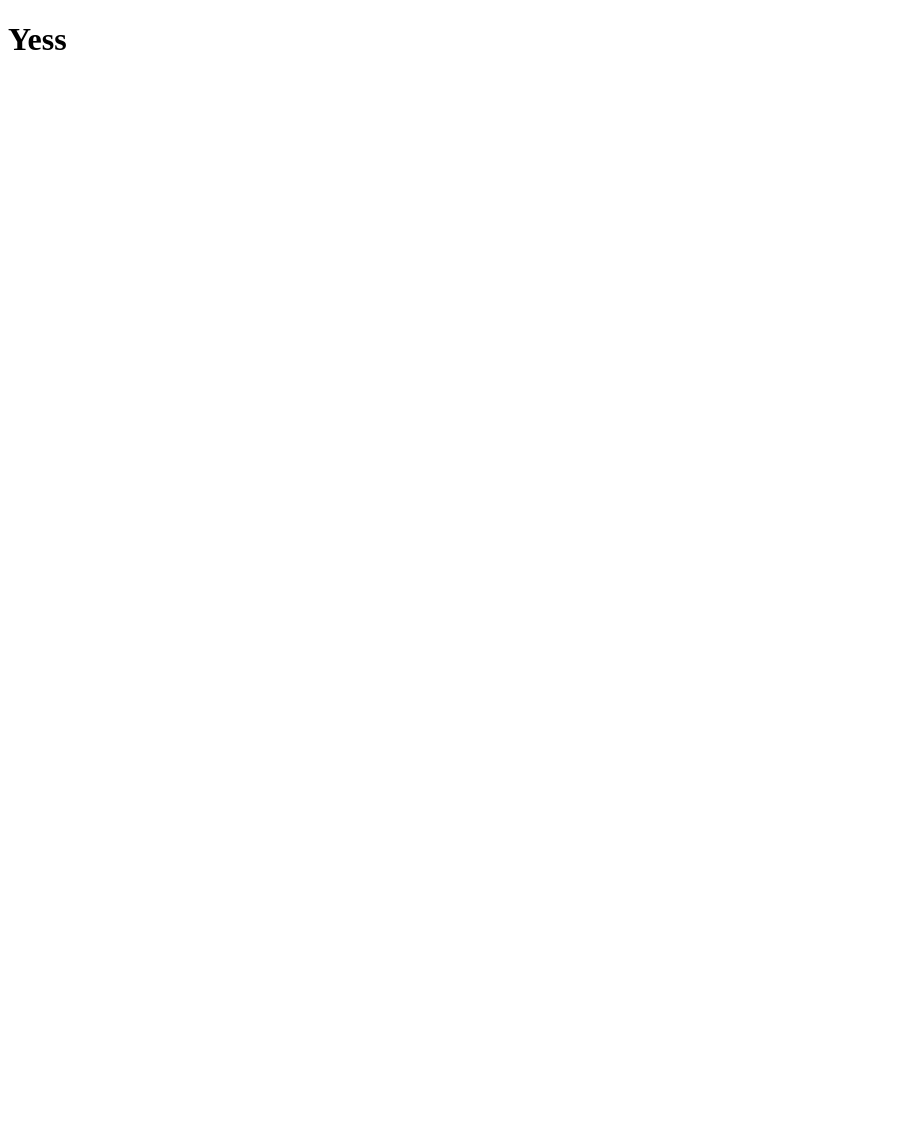
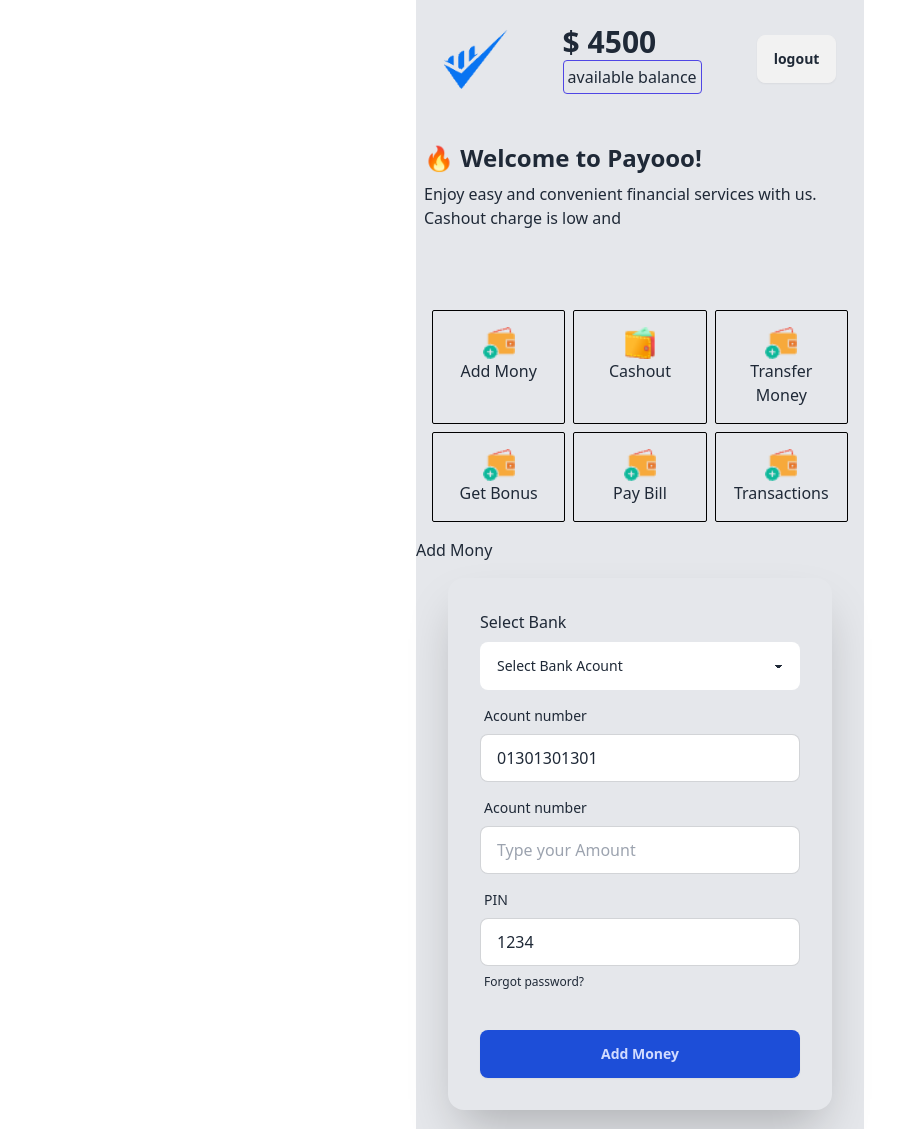
Before and after one commit to anamolhasan/payoo-MFS, a plain HTML site: page main.html in a window 1280 px wide. Shown: the top 1129 px of the page, without its empty margins (0-919 px from the left). Before the commit the page ends 800 px from the top, so only its background shows below. Drawn offline with nearby package versions, Linux system fonts and the light colour scheme.

Commit message:
main desing complite

```diff
--- a/main.html
+++ b/main.html
@@ -3,9 +3,107 @@
 <head>
     <meta charset="UTF-8">
     <meta name="viewport" content="width=device-width, initial-scale=1.0">
-    <title>Document</title>
+    <title>main</title>
+    <link href="https://cdn.jsdelivr.net/npm/daisyui@4.12.23/dist/full.min.css" rel="stylesheet" type="text/css" />
+    <script src="https://cdn.tailwindcss.com"></script>
+
 </head>
 <body>
-    <h1>Yess</h1>
+    <section class="max-w-md  min-h-screen mx-auto bg-gray-200 py-6">
+        <header>
+            <nav class="flex justify-around items-center">
+                <img class="w-16" src="./assets/Group.png" alt="">
+                <div>
+                    <h1 class="text-3xl font-bold">$ 4500</h1>
+                    <p class="border border-indigo-600  rounded p-1 ">available balance</p>
+                </div>
+                <button class="btn">logout</button>
+            </nav>
+            <section class="mt-10">
+                <div class="p-2">
+                    <h1 class="text-2xl font-bold mb-2">🔥 Welcome to Payooo!</h1>
+                   <p>Enjoy easy and convenient financial services with us. Cashout charge is low and </p>
+                </div>
+
+                <div class="cards grid grid-cols-3 mt-14 gap-2 p-4">
+                    <div class="cursor-pointer box border border-black p-4 text-center rounded-sm">
+                        <img class="w-8 mx-auto" src="./assets/wallet1.png" alt="">
+                        <h3>Add Mony</h3>
+                    </div>
+                    <div class="box border border-black p-4 text-center rounded-sm">
+                        <img class="w-8 mx-auto" src="./assets/purse1.png" alt="">
+                        <h3>Cashout</h3>
+                    </div>
+                    <div class="box border border-black p-4 text-center rounded-sm">
+                        <img class="w-8 mx-auto" src="./assets/wallet1.png" alt="">
+                        <h3>Transfer Money</h3>
+                    </div>
+                    <div class="box border border-black p-4 text-center rounded-sm">
+                        <img class="w-8 mx-auto" src="./assets/wallet1.png" alt="">
+                        <h3>Get Bonus</h3>
+                    </div>
+                    <div class="box border border-black p-4 text-center rounded-sm">
+                        <img class="w-8 mx-auto" src="./assets/wallet1.png" alt="">
+                        <h3>Pay Bill</h3>
+                    </div>
+                    <div class="box border border-black p-4 text-center rounded-sm">
+                        <img class="w-8 mx-auto" src="./assets/wallet1.png" alt="">
+                        <h3>Transactions</h3>
+                    </div>
+
+                </div>
+
+                <section>
+                    <h1>Add Mony</h1>
+
+                    <div class="">
+                        <div class="hero-content flex-col lg:flex-row-reverse">
+
+                          <div class="card  w-full max-w-sm shrink-0 shadow-2xl">
+                            <form class="card-body">
+                                <legend>Select Bank</legend>
+                                <select class="select w-full max-w-xs">
+                                    <option disabled selected>Select Bank Acount</option>
+                                    <option value="bkash">Bkash</option>
+                                    <option value="nagad">Nagad</option>
+                                    <option value="dbbl">DBBL</option>
+
+                                  </select>
+                                  <div class="form-control">
+                                    <label class="label">
+                                      <span class="label-text">Acount number</span>
+                                    </label>
+                                    <input value="01301301301" id="Acount-number" type="number" placeholder="Type your number" class="input input-bordered" required />
+                                  </div>
+                                  <div class="form-control">
+                                    <label class="label">
+                                      <span class="label-text">Acount number</span>
+                                    </label>
+                                    <input id="Acount-number" type="number" placeholder="Type your Amount" class="input input-bordered" required />
+                                  </div>
+                                  <div class="form-control">
+                                    <label class="label">
+                                      <span class="label-text">PIN</span>
+                                    </label>
+                                    <input value="1234" id="pin" type="text" placeholder="Type your PIN" class="input input-bordered" required />
+                                    <label class="label">
+                                      <a href="#" class="label-text-alt link link-hover">Forgot password?</a>
+                                    </label>
+                                  </div>
+                              <div class="form-control mt-6">
+                                <button id="add-money" class="btn btn-primary bg-blue-700 border-none">Add Money</button>
+                              </div>
+                            </form>
+                          </div>
+                        </div>
+                      </div>
+                </section>
+            </section>
+        </header>
+
+
+    </section>
+
+    <script src="./script/addMoney.js"></script>
 </body>
 </html>
```
Also changed, not shown: script/addMoney.js (added).
